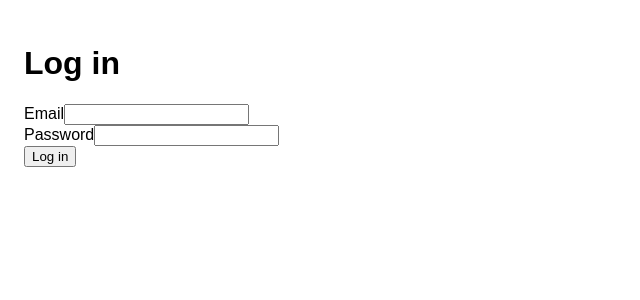
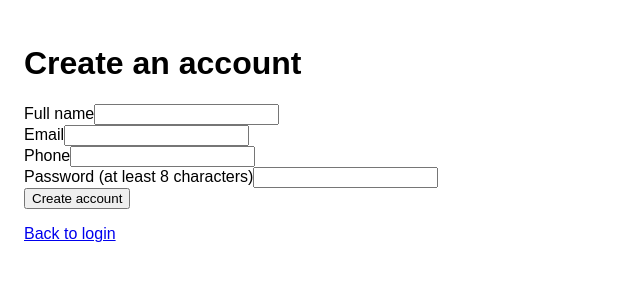
Before and after one commit to Farid-Ziade/Smart-Appointment-Queue-Management-System, a React (Vite) app in the folder frontend/: page /register in a window 1280 px wide. Before the commit this address led to /login. Shown: the top 300 px of the page, without its empty margins (0-640 px from the left). Built offline with nearby package versions, Linux system fonts and the light colour scheme.

Commit message:
feat(frontend): add customer registration screen

```diff
--- a/frontend/src/App.jsx
+++ b/frontend/src/App.jsx
@@ -2,7 +2,7 @@ import { useState } from "react";
 import { Navigate, Route, Routes } from "react-router";
 import LoginScreen from "./screens/LoginScreen/LoginScreen.jsx";
 import HomeScreen from "./screens/HomeScreen/HomeScreen.jsx";
-
+import RegisterScreen from "./screens/RegisterScreen/RegisterScreen.jsx";
 function App() {
   const [session, setSession] = useState(null);
 
@@ -31,6 +31,11 @@ function App() {
       />
 
       <Route
+        path="/register"
+        element={session ? <Navigate to="/" replace /> : <RegisterScreen />}
+      />
+
+      <Route
         path="*"
         element={<Navigate to={session ? "/" : "/login"} replace />}
       />
--- a/frontend/src/screens/LoginScreen/LoginScreen.jsx
+++ b/frontend/src/screens/LoginScreen/LoginScreen.jsx
@@ -5,7 +5,7 @@ import {
 } from "../../shared/sharedServer/authApi.js";
 import AP_Textbox from "../../components/ap_textbox.jsx";
 import AP_Button from "../../components/ap_button.jsx";
-
+import { Link } from "react-router";
 function LoginScreen({ onLogin }) {
   const [email, setEmail] = useState("");
   const [password, setPassword] = useState("");
@@ -73,6 +73,9 @@ function LoginScreen({ onLogin }) {
 
         {errorMessage && <p role="alert">{errorMessage}</p>}
       </form>
+      <p>
+        <Link to="/register">Create an account</Link>
+      </p>
     </main>
   );
 }
--- /dev/null
+++ b/frontend/src/screens/RegisterScreen/RegisterScreen.jsx
@@ -0,0 +1,122 @@
+import { useState } from "react";
+import { Link } from "react-router";
+import { registerUser } from "../../shared/sharedServer/authApi.js";
+import AP_Textbox from "../../components/ap_textbox.jsx";
+import AP_Button from "../../components/ap_button.jsx";
+
+function RegisterScreen() {
+  const [fullName, setFullName] = useState("");
+  const [email, setEmail] = useState("");
+  const [phone, setPhone] = useState("");
+  const [password, setPassword] = useState("");
+
+  const [loading, setLoading] = useState(false);
+  const [errorMessage, setErrorMessage] = useState("");
+  const [registered, setRegistered] = useState(false);
+
+  async function handleSubmit(event) {
+    event.preventDefault();
+
+    if (loading) return;
+
+    setLoading(true);
+    setErrorMessage("");
+
+    try {
+      await registerUser({
+        fullName,
+        email,
+        phone,
+        password,
+      });
+
+      setPassword("");
+      setRegistered(true);
+    } catch (error) {
+      setErrorMessage(
+        error?.userMessage ||
+          "Could not create your account. Please try again.",
+      );
+    } finally {
+      setLoading(false);
+    }
+  }
+
+  if (registered) {
+    return (
+      <main>
+        <h1>Account created</h1>
+        <p>You can now log in with your email and password.</p>
+        <Link to="/login">Go to login</Link>
+      </main>
+    );
+  }
+
+  return (
+    <main>
+      <h1>Create an account</h1>
+
+      <form onSubmit={handleSubmit}>
+        <AP_Textbox
+          id="register-full-name"
+          label="Full name"
+          name="fullName"
+          autoComplete="name"
+          value={fullName}
+          onChange={(event) => setFullName(event.target.value)}
+          disabled={loading}
+          required
+        />
+
+        <AP_Textbox
+          id="register-email"
+          label="Email"
+          name="email"
+          type="email"
+          autoComplete="email"
+          value={email}
+          onChange={(event) => setEmail(event.target.value)}
+          disabled={loading}
+          required
+        />
+
+        <AP_Textbox
+          id="register-phone"
+          label="Phone"
+          name="phone"
+          type="tel"
+          autoComplete="tel"
+          value={phone}
+          onChange={(event) => setPhone(event.target.value)}
+          disabled={loading}
+          required
+        />
+
+        <AP_Textbox
+          id="register-password"
+          label="Password (at least 8 characters)"
+          name="password"
+          type="password"
+          autoComplete="new-password"
+          value={password}
+          onChange={(event) => setPassword(event.target.value)}
+          minLength={8}
+          disabled={loading}
+          required
+        />
+
+        <AP_Button type="submit" disabled={loading}>
+          {loading ? "Creating account..." : "Create account"}
+        </AP_Button>
+
+        {errorMessage && <p role="alert">{errorMessage}</p>}
+      </form>
+
+      <p>
+        <Link to="/login">Back to login</Link>
+      </p>
+    </main>
+  );
+}
+
+export default RegisterScreen;
--- a/frontend/src/shared/sharedServer/authApi.js
+++ b/frontend/src/shared/sharedServer/authApi.js
@@ -18,3 +18,8 @@ export async function getCurrentUser(accessToken) {
 
   return response.data.user;
 }
+export async function registerUser(userData) {
+  const response = await apiClient.post("/auth/register", userData);
+
+  return response.data;
+}
```
